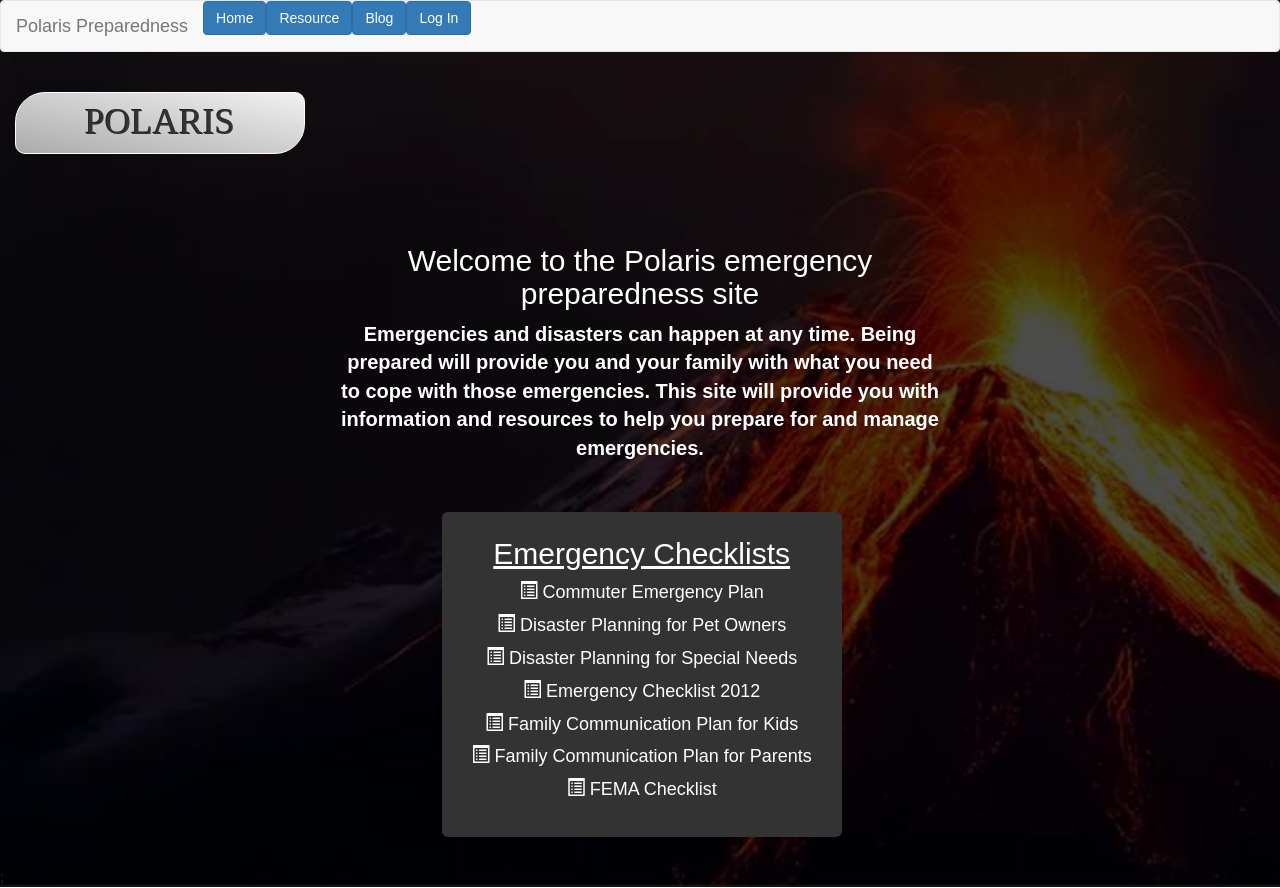
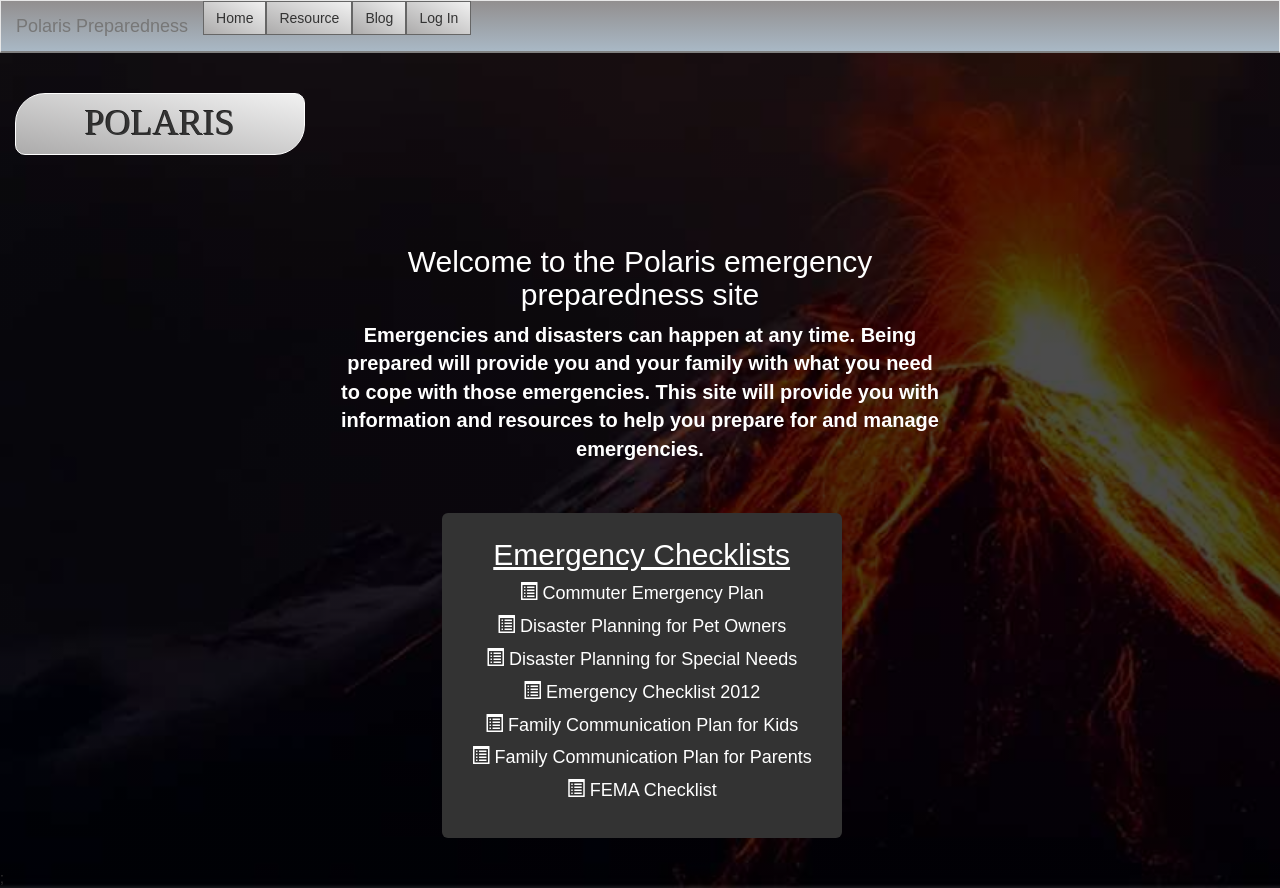
Before and after one commit to mkallgren08/Polaris, a React (Create React App) app in the folder client/: page /home in a window 1280 px wide. Built offline with nearby package versions, Linux system fonts and the light colour scheme; a web font is replaced by a local one; what auth0-js, google-maps-react would draw is missing.

Commit message:
Added styling to some pages

```diff
--- a/client/src/App.css
+++ b/client/src/App.css
@@ -22,6 +22,34 @@
   font-size: large;
 }
 
+.btn{
+  background: #ACABAB; /* For browsers that do not support gradients */
+  background: -webkit-linear-gradient(left bottom, #ACABAB, #F1F1F1); /* For Safari 5.1 to 6.0 */
+  background: -o-linear-gradient(top right, #ACABAB, #F1F1F1); /* For Opera 11.1 to 12.0 */
+  background: -moz-linear-gradient(top right, #ACABAB, #F1F1F1); /* For Firefox 3.6 to 15 */
+  background: linear-gradient(to top right, #ACABAB, #F1F1F1); /* Standard syntax */
+
+  border-radius: 0px;
+  border: 1px #666666 solid;
+  color: #333333;
+}
+
+.btn:hover{
+  color: #313131;
+  font-weight: bolder;
+}
+
+.navbar-default{
+  border-radius: 0px;
+  border-bottom: solid 2px #808080;
+  background: #928F8F; /* For browsers that do not support gradients */
+  background: -webkit-linear-gradient(#928F8F, #A9B8C5); /* For Safari 5.1 to 6.0 */
+  background: -o-linear-gradient(#928F8F, #A9B8C5); /* For Opera 11.1 to 12.0 */
+  background: -moz-linear-gradient(#928F8F, #A9B8C5); /* For Firefox 3.6 to 15 */
+  background: linear-gradient(#928F8F, #A9B8C5); /* Standard syntax */
+}
+
+
 @keyframes App-logo-spin {
   from { transform: rotate(0deg); }
   to { transform: rotate(360deg); }
```
